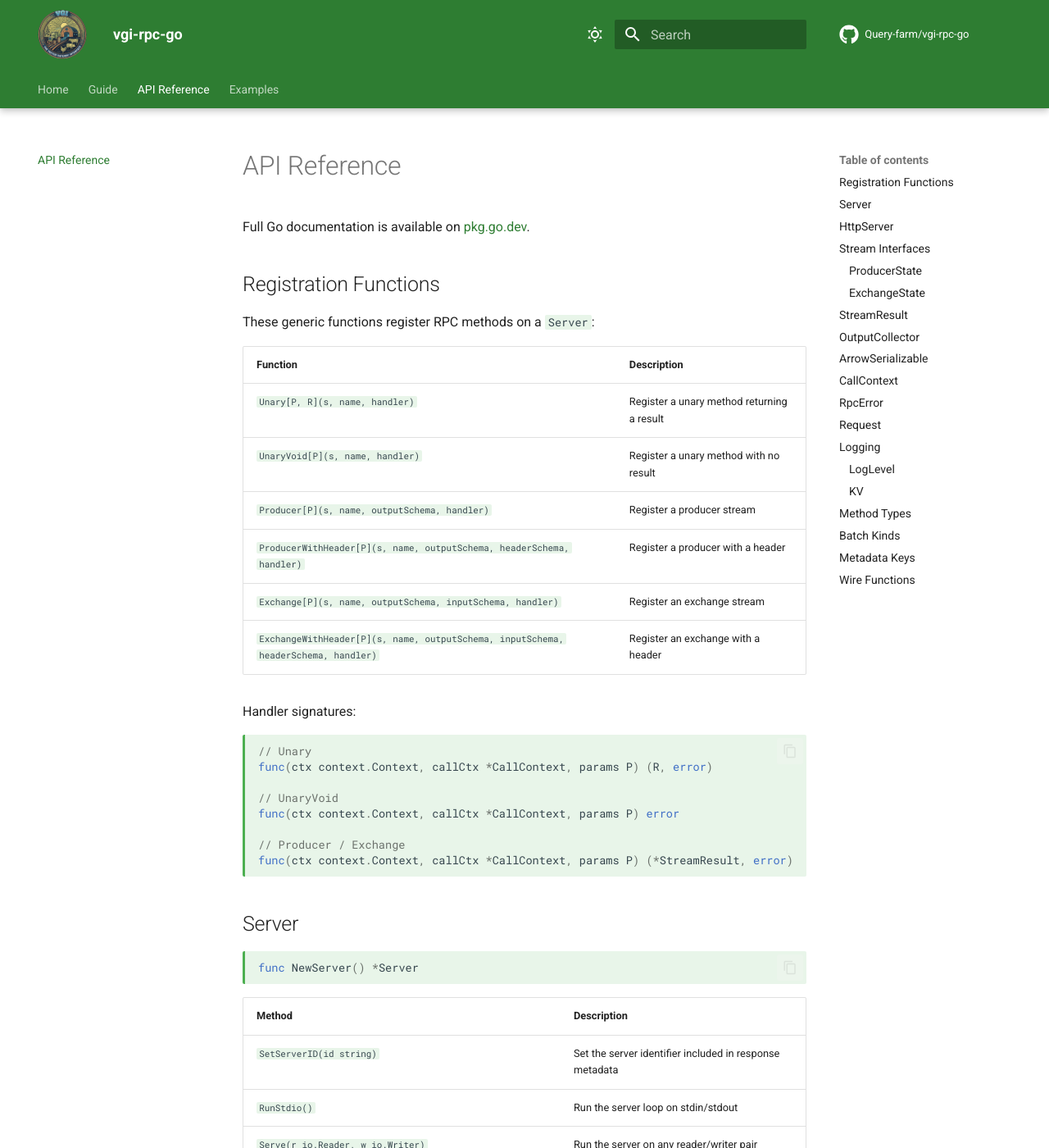
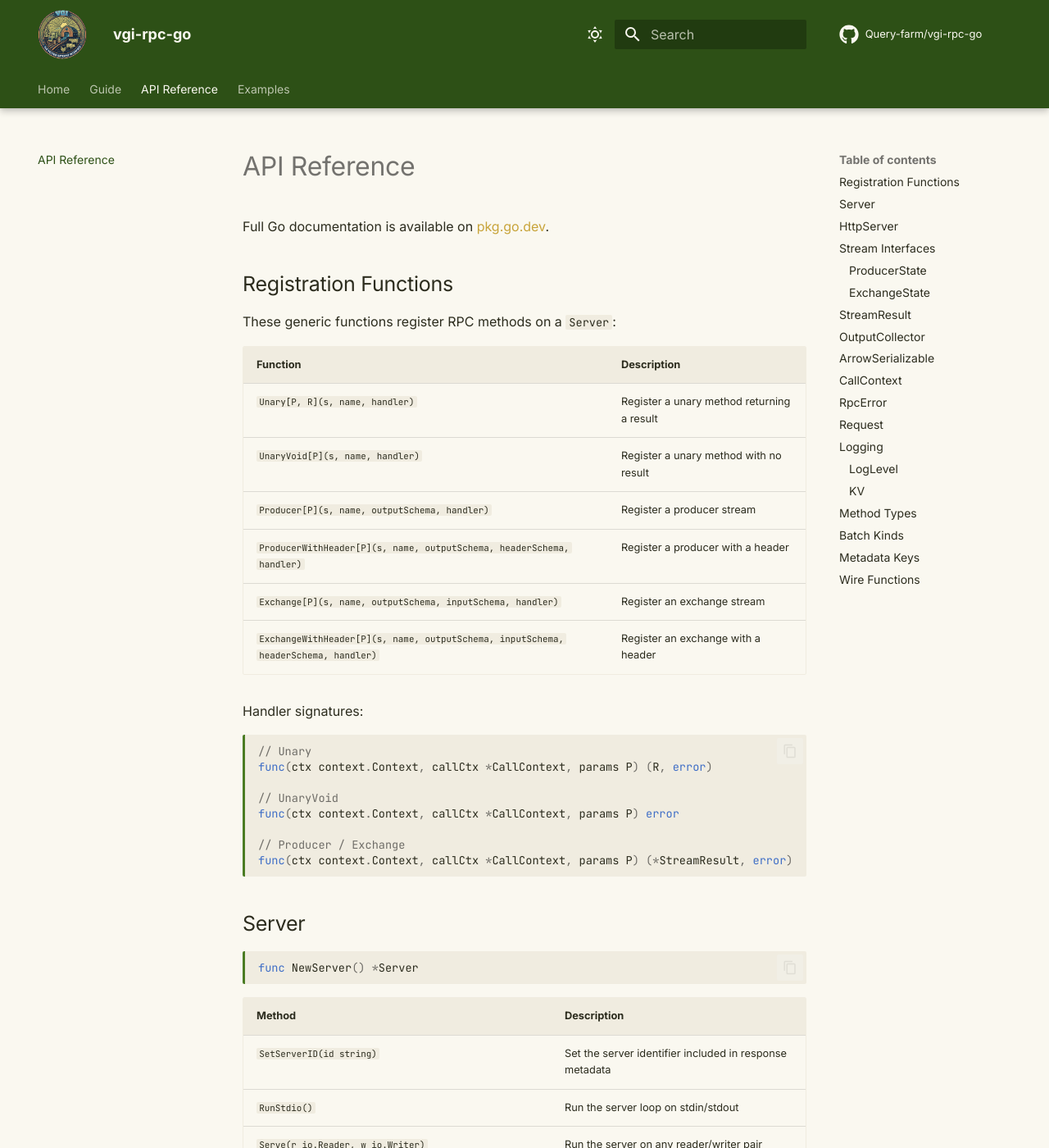
Before and after one commit to Query-farm/vgi-rpc-go, an MkDocs documentation site: the page built from docs/api.md, in a window 1280 px wide and 1400 px high. Shown: the whole window at 82% size. Built offline with MkDocs 1.6.1 and Material for MkDocs 9.7.7, drawn with Linux system fonts in a browser that asks for light colours; comment, search, counter and statistics services are not loaded.

Commit message:
Update docs theme to match vgi-rpc.query.farm visual identity
- Adopt farm color palette: deep green (#2d5016), gold (#c8a43a),
  cream (#faf8f0), dark (#1a1a0e) for both light and dark modes
- Switch to Inter + JetBrains Mono fonts matching the website
- Replace favicons with website versions (favicon.ico + favicon.svg)
- Use logo-hero.png as nav logo and OG image
- Style header, tabs, footer, sidebar, tables, links, and code blocks
  to match the earthy farm tones
- Add VGI-RPC website link to social links

Co-Authored-By: Claude Opus 4.6 <noreply@anthropic.com>

```diff
--- a/docs/overrides/main.html
+++ b/docs/overrides/main.html
@@ -24,22 +24,20 @@
   <meta property="og:description" content="{{ page_desc }}">
   <meta property="og:type" content="website">
   <meta property="og:url" content="{{ page.canonical_url }}">
-  <meta property="og:image" content="{{ config.site_url }}assets/social-card.png">
-  <meta property="og:image:width" content="1200">
-  <meta property="og:image:height" content="630">
+  <meta property="og:image" content="{{ config.site_url }}assets/logo-hero.png">
+  <meta property="og:image:width" content="512">
+  <meta property="og:image:height" content="512">
   <meta property="og:image:alt" content="vgi-rpc-go: Go implementation of the vgi_rpc framework built on Apache Arrow">
-  <meta property="og:site_name" content="{{ config.site_name }}">
+  <meta property="og:site_name" content="VGI-RPC">
   <meta property="og:locale" content="en_US">
 
   <!-- Twitter Card -->
-  <meta name="twitter:card" content="summary_large_image">
+  <meta name="twitter:card" content="summary">
   <meta name="twitter:title" content="{{ page_title }}">
   <meta name="twitter:description" content="{{ page_desc }}">
-  <meta name="twitter:image" content="{{ config.site_url }}assets/social-card.png">
+  <meta name="twitter:image" content="{{ config.site_url }}assets/logo-hero.png">
   <meta name="twitter:image:alt" content="vgi-rpc-go: Go implementation of the vgi_rpc framework built on Apache Arrow">
 
-  <!-- Additional favicons -->
-  <link rel="icon" type="image/png" sizes="32x32" href="{{ config.site_url }}assets/favicon-32x32.png">
-  <link rel="icon" type="image/png" sizes="16x16" href="{{ config.site_url }}assets/favicon-16x16.png">
-  <link rel="apple-touch-icon" sizes="180x180" href="{{ config.site_url }}assets/apple-touch-icon.png">
+  <!-- Favicon -->
+  <link rel="icon" type="image/png" href="{{ config.site_url }}assets/logo-hero.png">
 {% endblock %}
--- a/docs/stylesheets/extra.css
+++ b/docs/stylesheets/extra.css
@@ -1,73 +1,207 @@
-/* Query.Farm palette — earthy greens and warm accents */
+/* Query.Farm palette — matching vgi-rpc.query.farm website */
+/* Colors from: --color-farm-* tokens */
+
+/* Import Inter and JetBrains Mono to match the website */
+@import url('https://fonts.googleapis.com/css2?family=Inter:wght@400;500;600;700&family=JetBrains+Mono:wght@400;500&display=swap');
 
 /* Light mode */
 [data-md-color-scheme="default"] {
-  --md-primary-fg-color: #2e7d32;
-  --md-primary-fg-color--light: #4caf50;
-  --md-primary-fg-color--dark: #1b5e20;
-  --md-primary-bg-color: #ffffff;
-  --md-primary-bg-color--light: #ffffffb3;
-  --md-accent-fg-color: #f9a825;
-  --md-accent-fg-color--transparent: #f9a82533;
-  --md-accent-bg-color: #ffffff;
-  --md-accent-bg-color--light: #ffffffb3;
+  /* Primary: farm-green-deep / farm-green-field */
+  --md-primary-fg-color: #2d5016;
+  --md-primary-fg-color--light: #4a7c23;
+  --md-primary-fg-color--dark: #2d5016;
+  --md-primary-bg-color: #faf8f0;
+  --md-primary-bg-color--light: #faf8f0b3;
+
+  /* Accent: farm-gold */
+  --md-accent-fg-color: #c8a43a;
+  --md-accent-fg-color--transparent: #c8a43a33;
+  --md-accent-bg-color: #faf8f0;
+  --md-accent-bg-color--light: #faf8f0b3;
+
+  /* Background: farm-cream */
+  --md-default-bg-color: #faf8f0;
+  --md-default-bg-color--light: #f0ece0;
+  --md-default-bg-color--lighter: #f0ece080;
+  --md-default-bg-color--lightest: #f0ece033;
+
+  /* Text: farm-text */
+  --md-typeset-color: #2c2c1e;
+
+  /* Footer */
+  --md-footer-bg-color: #2d5016;
+  --md-footer-bg-color--dark: #1a1a0e;
+  --md-footer-fg-color: #f5f0e0;
+  --md-footer-fg-color--light: #b8b0a0;
+  --md-footer-fg-color--lighter: #b8b0a080;
+
+  /* Code */
+  --md-code-bg-color: #f0ece0;
+  --md-code-fg-color: #2c2c1e;
+  --md-code-hl-color: #c8a43a33;
 }
 
 /* Dark mode */
 [data-md-color-scheme="slate"] {
-  --md-primary-fg-color: #4caf50;
-  --md-primary-fg-color--light: #66bb6a;
-  --md-primary-fg-color--dark: #2e7d32;
-  --md-primary-bg-color: #ffffff;
-  --md-primary-bg-color--light: #ffffffb3;
-  --md-accent-fg-color: #ffca28;
-  --md-accent-fg-color--transparent: #ffca2833;
-  --md-accent-bg-color: #000000;
-  --md-accent-bg-color--light: #0000004d;
-  --md-default-bg-color: #1a2e1a;
-  --md-default-bg-color--light: #22382280;
-  --md-default-bg-color--lighter: #22382233;
-  --md-default-bg-color--lightest: #2238220d;
+  /* Primary: farm-green-field / farm-green-light */
+  --md-primary-fg-color: #4a7c23;
+  --md-primary-fg-color--light: #6ba034;
+  --md-primary-fg-color--dark: #2d5016;
+  --md-primary-bg-color: #1a1a0e;
+  --md-primary-bg-color--light: #1a1a0eb3;
+
+  /* Accent: farm-gold-light */
+  --md-accent-fg-color: #d4b64e;
+  --md-accent-fg-color--transparent: #d4b64e33;
+  --md-accent-bg-color: #1a1a0e;
+  --md-accent-bg-color--light: #1a1a0e4d;
+
+  /* Background: farm-dark */
+  --md-default-bg-color: #1a1a0e;
+  --md-default-bg-color--light: #25251880;
+  --md-default-bg-color--lighter: #25251833;
+  --md-default-bg-color--lightest: #2525180d;
+
+  /* Text: farm-text-light */
+  --md-typeset-color: #f5f0e0;
+
+  /* Footer */
+  --md-footer-bg-color: #252518;
+  --md-footer-bg-color--dark: #1a1a0e;
+  --md-footer-fg-color: #f5f0e0;
+  --md-footer-fg-color--light: #b8b0a0;
+  --md-footer-fg-color--lighter: #b8b0a080;
+
+  /* Code */
+  --md-code-bg-color: #252518;
+  --md-code-fg-color: #f5f0e0;
+  --md-code-hl-color: #d4b64e33;
+
+  /* Header */
+  --md-hue: 75;
+}
+
+/* Typography — match website's Inter + JetBrains Mono */
+:root {
+  --md-text-font: "Inter", system-ui, -apple-system, sans-serif;
+  --md-code-font: "JetBrains Mono", "Fira Code", "Cascadia Code", monospace;
 }
 
 /* Admonition styling — farm tones */
 .md-typeset .admonition.farm,
 .md-typeset details.farm {
-  border-color: #4caf50;
+  border-color: #4a7c23;
 }
 .md-typeset .farm > .admonition-title,
 .md-typeset .farm > summary {
-  background-color: #4caf501a;
-  border-color: #4caf50;
+  background-color: #4a7c231a;
+  border-color: #4a7c23;
 }
 
 /* Code block styling */
 [data-md-color-scheme="default"] .highlight code {
-  border-left: 3px solid #4caf50;
+  border-left: 3px solid #4a7c23;
+}
+
+[data-md-color-scheme="slate"] .highlight code {
+  border-left: 3px solid #6ba034;
 }
 
 /* Inline code */
 [data-md-color-scheme="default"] .md-typeset code {
-  background-color: #e8f5e9;
+  background-color: #f0ece0;
+  color: #2c2c1e;
 }
 
 [data-md-color-scheme="slate"] .md-typeset code {
-  background-color: #1b3a1b;
+  background-color: #252518;
+  color: #f5f0e0;
 }
 
-/* Nav tabs — earthy underline */
+/* Nav tabs — gold underline */
 .md-tabs__link--active,
 .md-tabs__link:hover {
-  border-bottom: 2px solid #f9a825;
+  border-bottom: 2px solid #c8a43a;
 }
 
-/* Footer Query.Farm branding */
+/* Header — match farm-green-deep */
+.md-header {
+  background-color: #2d5016;
+}
+
+[data-md-color-scheme="slate"] .md-header {
+  background-color: #1a1a0e;
+}
+
+/* Tabs bar */
+.md-tabs {
+  background-color: #2d5016;
+}
+
+[data-md-color-scheme="slate"] .md-tabs {
+  background-color: #1a1a0e;
+}
+
+/* Footer */
 .md-footer-meta {
-  background-color: #1b5e20;
+  background-color: #2d5016;
 }
 
 [data-md-color-scheme="slate"] .md-footer-meta {
-  background-color: #0d2e0d;
+  background-color: #1a1a0e;
+}
+
+/* Sidebar links — farm-green on active/hover */
+.md-nav__link--active,
+.md-nav__link:hover {
+  color: #2d5016;
+}
+
+[data-md-color-scheme="slate"] .md-nav__link--active,
+[data-md-color-scheme="slate"] .md-nav__link:hover {
+  color: #6ba034;
+}
+
+/* Tables — match website table style */
+[data-md-color-scheme="default"] .md-typeset table:not([class]) {
+  border: 1px solid #f0ece0;
+}
+
+[data-md-color-scheme="default"] .md-typeset table:not([class]) th {
+  background-color: #f0ece0;
+  color: #2c2c1e;
+}
+
+[data-md-color-scheme="slate"] .md-typeset table:not([class]) {
+  border: 1px solid #3a3a28;
+}
+
+[data-md-color-scheme="slate"] .md-typeset table:not([class]) th {
+  background-color: #252518;
+  color: #f5f0e0;
+}
+
+/* Links — farm-gold accent */
+.md-typeset a {
+  color: #c8a43a;
+}
+
+.md-typeset a:hover {
+  color: #d4b64e;
+}
+
+[data-md-color-scheme="slate"] .md-typeset a {
+  color: #d4b64e;
+}
+
+[data-md-color-scheme="slate"] .md-typeset a:hover {
+  color: #c8a43a;
+}
+
+/* Search highlight */
+.md-search-result mark {
+  background-color: #c8a43a33;
+  color: inherit;
 }
 
 /* Hero section on landing page */
@@ -80,6 +214,11 @@
 .hero h1 {
   font-size: 2.5rem;
   margin-bottom: 0.5rem;
+  color: #2d5016;
+}
+
+[data-md-color-scheme="slate"] .hero h1 {
+  color: #f5f0e0;
 }
 
 .hero .tagline {
@@ -94,12 +233,12 @@
 }
 
 .hero .built-by a {
-  color: var(--md-primary-fg-color--dark);
+  color: #c8a43a;
   font-weight: 700;
 }
 
-[data-md-color-scheme="slate"] .hero .built-by a {
-  color: var(--md-primary-fg-color--light);
+.hero .built-by a:hover {
+  color: #d4b64e;
 }
 
 /* Hero logo */
@@ -129,3 +268,12 @@
   border-radius: 50%;
   object-fit: cover;
 }
+
+/* Scrollbar — subtle farm tones */
+[data-md-color-scheme="default"] ::-webkit-scrollbar-thumb {
+  background-color: #f0ece0;
+}
+
+[data-md-color-scheme="slate"] ::-webkit-scrollbar-thumb {
+  background-color: #3a3a28;
+}
--- a/mkdocs.yml
+++ b/mkdocs.yml
@@ -7,6 +7,9 @@ copyright: "&copy; 2026 <a href=\"https://query.farm\">Query.Farm LLC</a>"
 
 extra:
   social:
+    - icon: material/web
+      link: https://vgi-rpc.query.farm
+      name: VGI-RPC
     - icon: material/web
       link: https://query.farm
       name: Query.Farm
@@ -46,7 +49,7 @@ theme:
     - search.suggest
     - toc.follow
   custom_dir: docs/overrides
-  logo: assets/logo.png
+  logo: assets/logo-hero.png
   favicon: assets/favicon.ico
   icon:
     repo: fontawesome/brands/github
```
Also changed, not shown: docs/assets/favicon.ico, docs/assets/favicon.svg (added).
